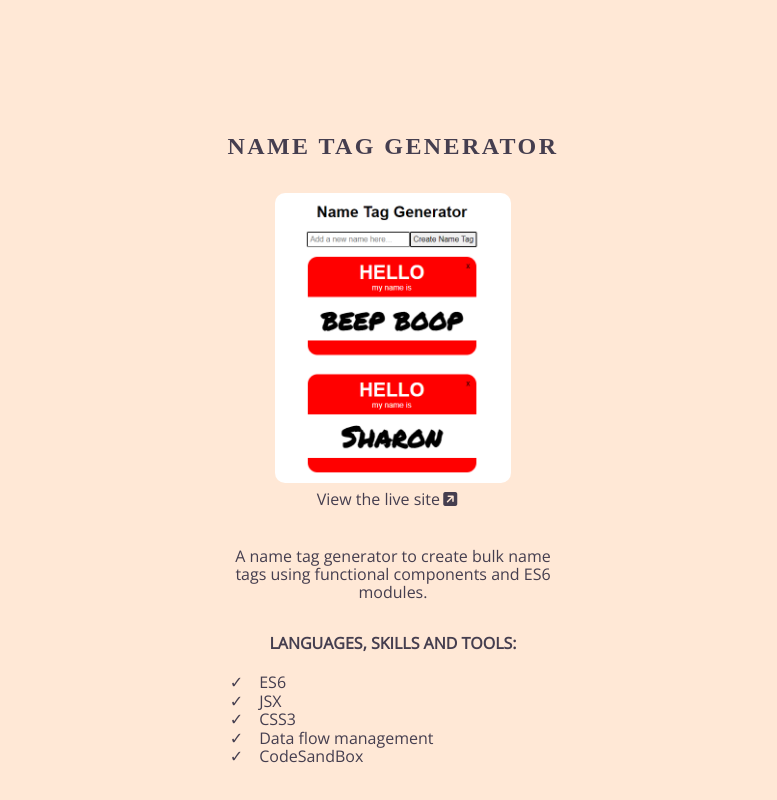
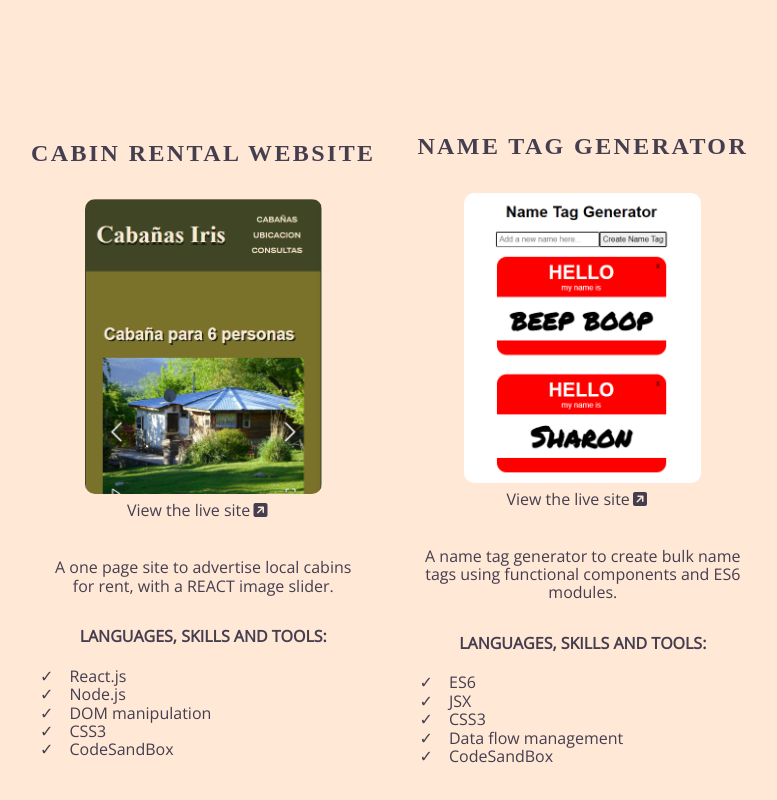
Before and after one commit to er1927/personal-portfolio, a website built with Parcel: page index.html in a window 1280 px wide. Shown: the part 1140-1940 px from the top of the page, without its empty margins (247-1024 px from the left). Built offline with nearby package versions, Linux system fonts and the light colour scheme; a web font is replaced by a local one.

Commit message:
Added Cabanas Iris project on Projects section.

```diff
--- a/index.html
+++ b/index.html
@@ -65,6 +65,21 @@
           <li>HTML5</li>
           <li>CSS3</li>
           <li>VSCode</li>
+        </ul>
+      </div>
+      <div class="project-item">
+        <h2 class="project-title">Cabin rental website</h2>
+        <p><a href="https://slcehk.csb.app/" target="_blank" title="Visit the Cabin rental live site!"><img src="./img/cabanas_UI.png" alt="Screenshot of Cabin rental site on mobile view."></a>
+        <a href="https://slcehk.csb.app/" target="_blank">View the live site<i class="fa-solid fa-square-arrow-up-right"></i></a></p>
+        <p>A one page site to advertise local cabins for rent, with a REACT image slider.
+        </p>
+        <h4>Languages, skills and tools: </h4>
+        <ul>
+          <li>React.js</li>
+          <li>Node.js</li>
+          <li>DOM manipulation</li>
+          <li>CSS3</li>
+          <li>CodeSandBox</li>
         </ul>
       </div>
       <div class="project-item">
```
Also changed, not shown: img/cabanas_UI.png (added), img/message-code.png (deleted).
